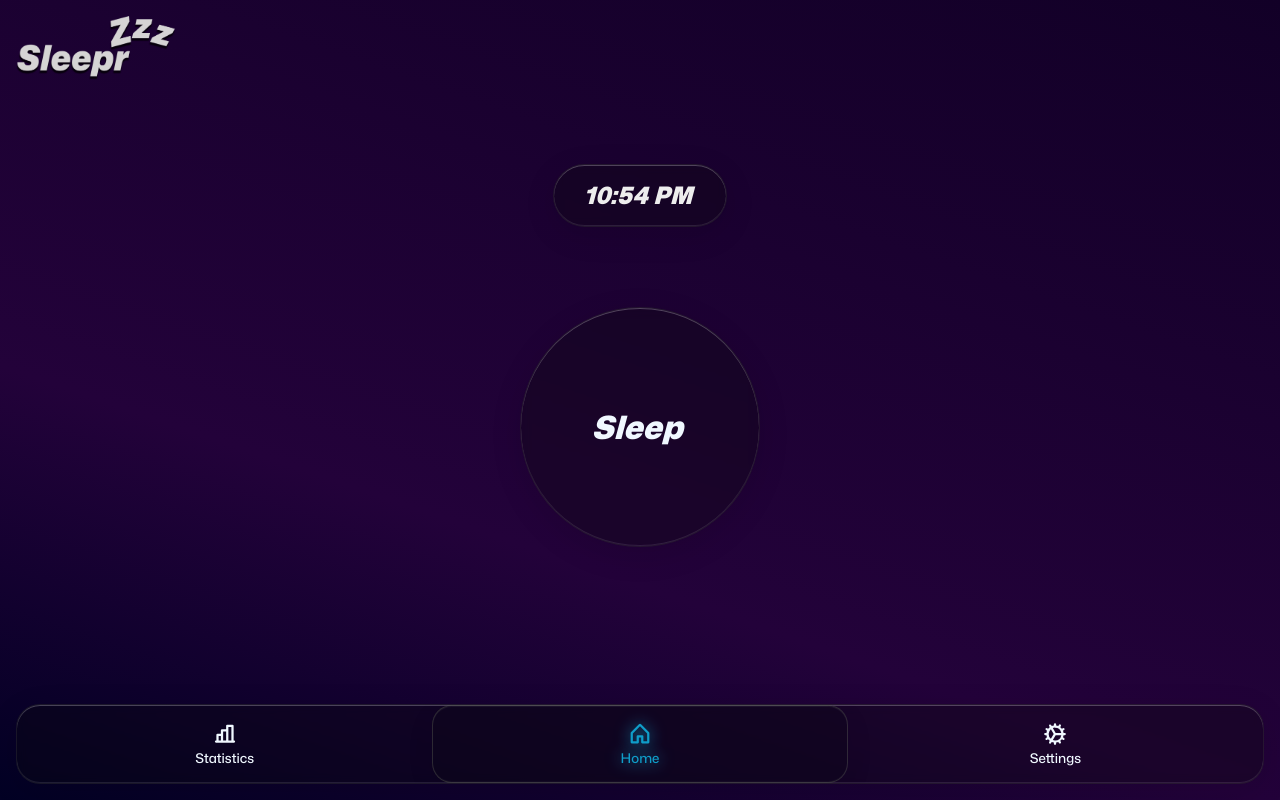
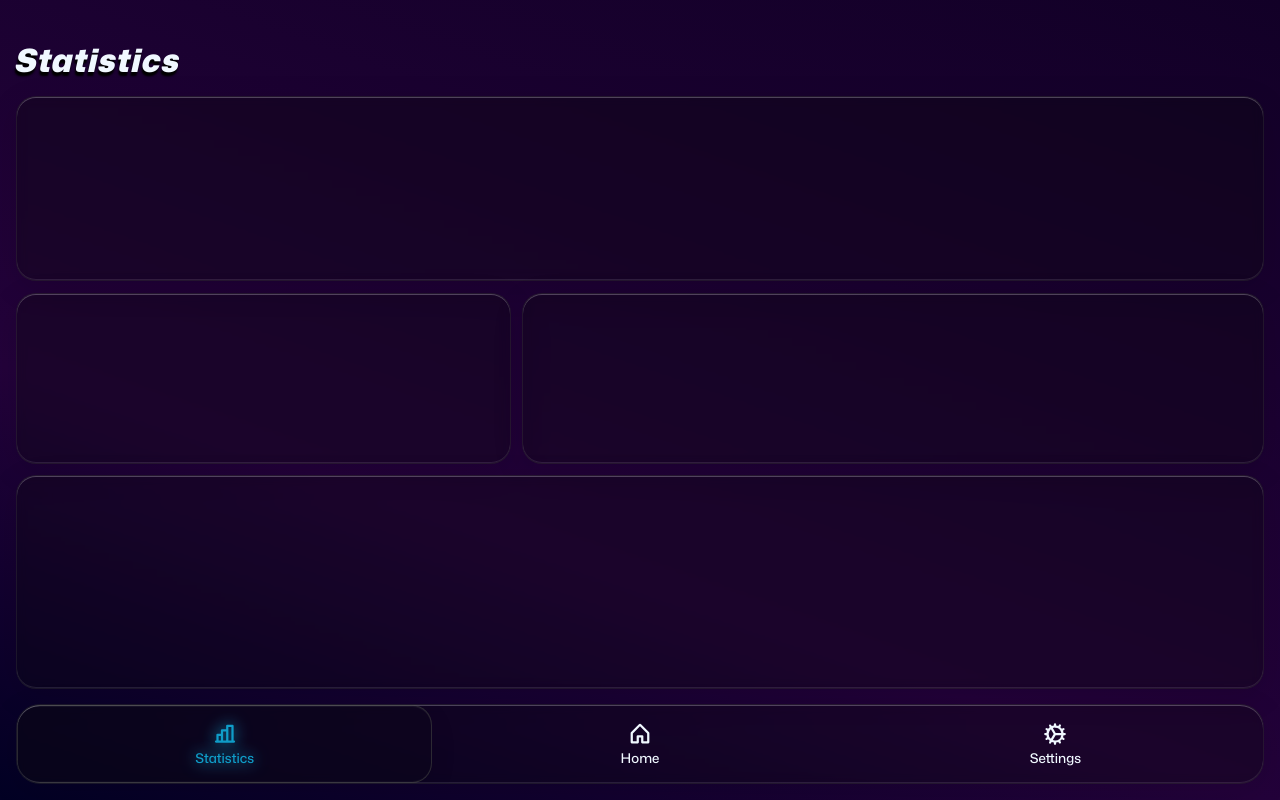
Before and after one commit to ZiedDev/sleepr, a Next.js app: page / in a window 1280 px wide. Built offline with nearby package versions, Linux system fonts and the light colour scheme.

Commit message:
make statistics grid layout

```diff
--- a/src/components/home/header.jsx
+++ b/src/components/home/header.jsx
@@ -4,7 +4,7 @@ import styles from "@/styles/home.module.css";
 
 export default function Header() {
   return (
-    <header id={styles.homeHeader}>
+    <header>
       <div className={styles.logo}>
         <Image
           src="/images/Logo.png"
--- a/src/components/stats.jsx
+++ b/src/components/stats.jsx
@@ -1,10 +1,11 @@
-import Header from "@/components/home/header";
+import Header from "@/components/stats/header";
+import Grid from "@/components/stats/grid";
 
 export default function StatsPage() {
   return (
     <>
       <Header />
-      <h1>Statistics</h1>
+      <Grid />
     </>
   );
 }
--- /dev/null
+++ b/src/components/stats/grid.jsx
@@ -0,0 +1,12 @@
+import styles from "@/styles/stats.module.css";
+
+export default function Grid() {
+  return (
+    <div className={styles.grid}>
+      <div className={`${styles.hoursSlept} glassCard`}></div>
+      <div className={`${styles.averages} glassCard`}></div>
+      <div className={`${styles.sessionDetails} glassCard`}></div>
+      <div className={`${styles.sleepSessions} glassCard`}></div>
+    </div>
+  );
+}
--- /dev/null
+++ b/src/components/stats/header.jsx
@@ -0,0 +1,11 @@
+import styles from "@/styles/stats.module.css";
+
+export default function Header() {
+  return (
+    <header>
+      <div className={styles.title}>
+        <p>Statistics</p>
+      </div>
+    </header>
+  );
+}
--- a/src/pages/index.jsx
+++ b/src/pages/index.jsx
@@ -9,11 +9,12 @@ import SettingsPage from "@/components/settings";
 import StatsPage from "@/components/stats";
 import NavBar from "@/components/navbar";
 
-import styles from "@/styles/home.module.css";
+export default function Home() {
+  // will remove this var later
+  const defaultPage = 0;
 
-export default function Home() {
-  const [navMode, setNavMode] = useState(1);
-  const [currentPage, setCurrentPage] = useState(1);
+  const [navMode, setNavMode] = useState(defaultPage);
+  const [currentPage, setCurrentPage] = useState(defaultPage);
   const pages = {
     0: <StatsPage />,
     1: <HomePage />,
@@ -22,7 +23,7 @@ export default function Home() {
 
   useGSAP(
     () => {
-      gsap.to(`.${styles.page}`, {
+      gsap.to(`.page`, {
         x: navMode > currentPage ? -15 : navMode < currentPage ? 15 : 0,
         opacity: navMode != currentPage ? 0 : 1,
         ease: ".5, .05, .53, 1.3",
@@ -32,7 +33,7 @@ export default function Home() {
           setCurrentPage(navMode); // the only non animation line
 
           gsap.fromTo(
-            `.${styles.page}`,
+            `.page`,
             {
               x: navMode > currentPage ? 15 : navMode < currentPage ? -15 : 0,
               opacity: navMode != currentPage ? 0 : 1,
@@ -53,7 +54,7 @@ export default function Home() {
 
   return (
     <>
-      <div className={styles.page}>{pages[currentPage]}</div>
+      <div className="page">{pages[currentPage]}</div>
       <NavBar navMode={navMode} setNavMode={setNavMode} />
     </>
   );
--- a/src/styles/globals.css
+++ b/src/styles/globals.css
@@ -60,3 +60,8 @@ button {
     inset 0 0 0px 0px rgba(255, 255, 255, 0);
   overflow: hidden;
 }
+
+.page {
+  height: 100dvh;
+  padding: 1rem;
+}
--- a/src/styles/home.module.css
+++ b/src/styles/home.module.css
@@ -1,10 +1,8 @@
-.page {
-    height: 100dvh;
-    padding: 1rem;
-}
-
 .logo {
-    width: 10rem;
+    aspect-ratio: 2.5;
+    height: 4rem;
+    display: flex;
+    align-items: end;
 
     img {
         width: 100%;
--- /dev/null
+++ b/src/styles/stats.module.css
@@ -0,0 +1,35 @@
+.title {
+    height: 4rem;
+    display: flex;
+    align-items: end;
+
+    p {
+        text-shadow: 0px 4px 2px black;
+        font-size: xx-large;
+        transform: skewX(-12.5deg);
+        letter-spacing: 1px;
+        font-weight: 900;
+        color: aliceblue;
+    }
+}
+
+.grid {
+    height: calc(100% - 10.875rem - 1px);
+    display: grid;
+    grid-template-columns: 0.4fr 0.6fr;
+    grid-template-rows: 0.325fr 0.3fr 0.375fr;
+    gap: 0.7rem;
+    margin: 1rem 0rem;
+
+    .hoursSlept {
+        grid-column: 2 span;
+    }
+
+    .averages {}
+
+    .sessionDetails {}
+
+    .sleepSessions {
+        grid-column: 2 span;
+    }
+}
```
